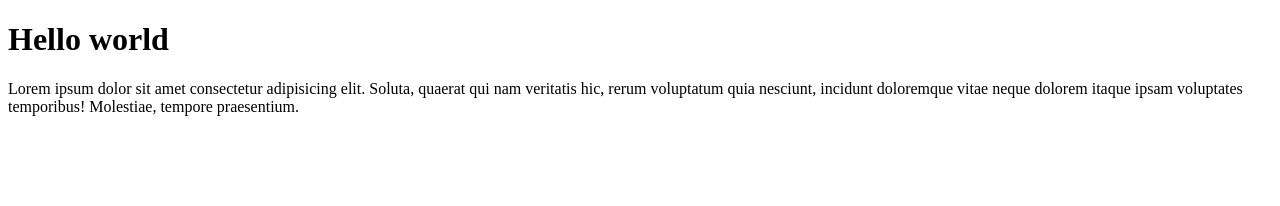
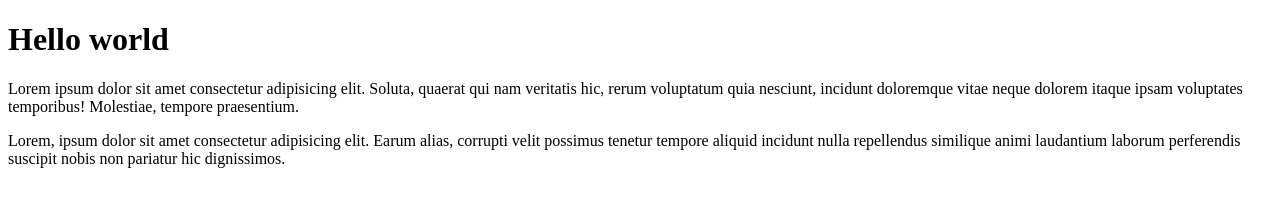
Before and after one commit to paulelabruno/Hello-World, a plain HTML site: page index.html in a window 1280 px wide. Drawn offline with Linux system fonts and the light colour scheme.

Commit message:
novo parágrafo

```diff
--- a/index.html
+++ b/index.html
@@ -8,5 +8,6 @@
 <body>
     <h1>Hello world</h1>
     <p>Lorem ipsum dolor sit amet consectetur adipisicing elit. Soluta, quaerat qui nam veritatis hic, rerum voluptatum quia nesciunt, incidunt doloremque vitae neque dolorem itaque ipsam voluptates temporibus! Molestiae, tempore praesentium.</p>
+    <p>Lorem, ipsum dolor sit amet consectetur adipisicing elit. Earum alias, corrupti velit possimus tenetur tempore aliquid incidunt nulla repellendus similique animi laudantium laborum perferendis suscipit nobis non pariatur hic dignissimos.</p>
 </body>
 </html>
```
